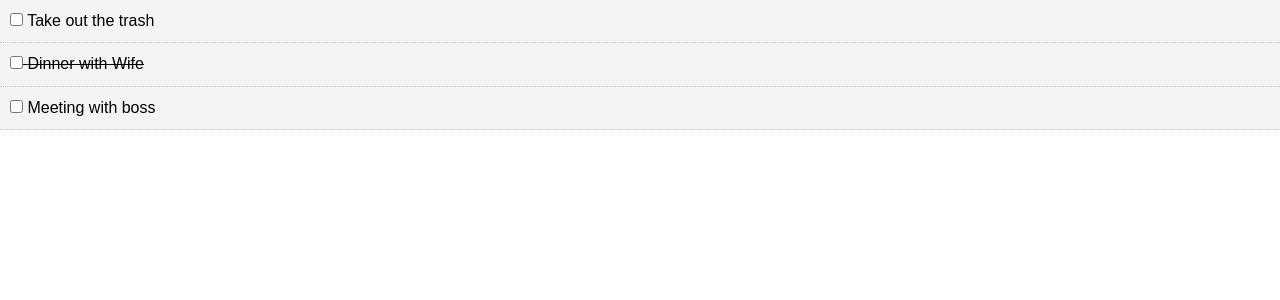
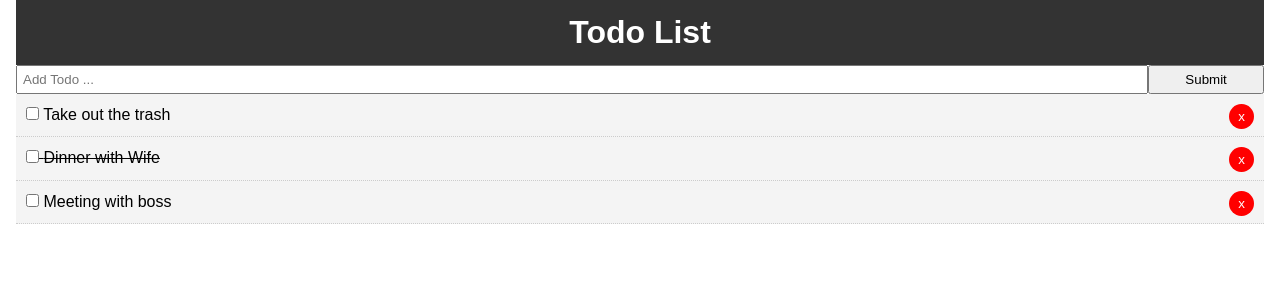
Before and after one commit to jaweed-khan/react-todo-app, a React (Create React App) app: page / in a window 1280 px wide. Shown: the top 300 px of the page. Built offline with nearby package versions, Linux system fonts and the light colour scheme.

Commit message:
todo completed with some static todos

```diff
--- a/package.json
+++ b/package.json
@@ -9,6 +9,7 @@
     "react": "^17.0.1",
     "react-dom": "^17.0.1",
     "react-scripts": "4.0.1",
+    "uuid": "^8.3.1",
     "web-vitals": "^0.2.4"
   },
   "scripts": {
--- a/src/App.css
+++ b/src/App.css
@@ -13,3 +13,20 @@
   color: #333;
   text-decoration: none;
 }
+
+.container {
+  padding: 0 1rem;
+}
+
+.btn {
+  display: 'inline-block';
+  border: 'none';
+  background: '#555';
+  color: '#fff';
+  padding: 7px, 20px;
+  cursor: pointer;
+}
+
+.btn:hover {
+  background: #666;
+}
--- a/src/App.js
+++ b/src/App.js
@@ -1,22 +1,25 @@
 import React, { Component} from 'react';
+import Header from './components/layout/Header';
 import Todos from './components/Todos';
+import AddTodo from './components/AddTodo';
+import {v4 as uuid} from "uuid";
 import './App.css';
 
 class App extends Component {
   state = {
     todos: [
       {
-        id: 1,
+        id: uuid(),
         title: 'Take out the trash',
         completed: false
       },
       {
-        id: 2,
+        id: uuid(),
         title: 'Dinner with Wife',
         completed: true
       },
       {
-        id: 3,
+        id: uuid(),
         title: 'Meeting with boss',
         completed: false
       }
@@ -38,10 +41,33 @@
     }) });
   }
 
+  /**
+   * Delete Todo
+   */
+  delTodo = (id) => {
+    this.setState({ todos: [...this.state.todos.filter(todo => todo.id !== id)] });
+  }
+
+  /**
+   * AddTodo
+   */
+  addTodo = (title) => {
+    const newTodo = {
+      id: uuid(),
+      title: title,
+      completed: false
+    }
+    this.setState({ todos: [...this.state.todos, newTodo] });
+  }
+
   render(){
     return (
       <div className="App">
-       <Todos todos={this.state.todos} markComplete={this.markComplete}/>
+        <div className="container">
+        <Header />
+        <AddTodo addTodo={this.addTodo}/>
+       <Todos todos={this.state.todos} markComplete={this.markComplete} delTodo={this.delTodo}/>
+      </div>
       </div>
     );
   }
--- /dev/null
+++ b/src/components/AddTodo.js
@@ -0,0 +1,36 @@
+import React, { Component } from 'react'
+
+export class AddTodo extends Component {
+
+    state = {
+        title: ''
+    }
+    /**
+     *
+     * For single form field
+     */
+    //onChange = (e) => this.setState({ title: e.target.value });
+
+    /**
+     * IF we have multiple form fields we can use this below
+     */
+    onChange = (e) => this.setState({ [e.target.name]: e.target.value });
+
+    onSubmit = (e) => {
+        e.preventDefault();
+        this.props.addTodo(this.state.title);
+        this.setState({ title: '' });
+        e.target.reset();
+    }
+
+    render() {
+        return (
+            <form onSubmit={this.onSubmit} style={{display:'flex'}}>
+                <input type="text" name="title" placeholder="Add Todo ..." style={{flex: '10', padding: '5px'}} value={this.state.value} onChange={this.onChange}/>
+                <input type="submit" value="Submit" className="btn" style={{flex: '1' }} />
+            </form>
+        )
+    }
+}
+
+export default AddTodo
--- a/src/components/TodoItem.js
+++ b/src/components/TodoItem.js
@@ -39,7 +39,9 @@
             <div style={ this.getStyle()}>
                 <p>
                     <input type="checkbox" onChange={this.props.markComplete.bind(this, id )} /> {' '}
-                    {title}</p>
+                    {title}
+                    <button onClick={this.props.delTodo.bind(this, id)} style={btnStyle}>x</button>
+                </p>
             </div>
         )
 
@@ -61,4 +63,14 @@
     todo: PropTypes.object.isRequired
 }
 
+const btnStyle = {
+    background: '#ff0000',
+    color: '#fff',
+    border: 'none',
+    padding: '5px 9px',
+    borderRadius: '50%',
+    cursor: 'pointer',
+    float: 'right'
+}
+
 export default TodoItem;
--- a/src/components/Todos.js
+++ b/src/components/Todos.js
@@ -5,7 +5,7 @@
 class Todos extends Component {
   render() {
     return this.props.todos.map((todo) => (
-        <TodoItem key={todo.id} todo={todo} markComplete={this.props.markComplete}/>
+        <TodoItem key={todo.id} todo={todo} markComplete={this.props.markComplete} delTodo={this.props.delTodo}/>
     ));
   }
 }
--- /dev/null
+++ b/src/components/layout/Header.js
@@ -0,0 +1,18 @@
+import React from 'react';
+
+function Header(){
+    return (
+        <header style={headerStyle}>
+            <h1>Todo List</h1>
+        </header>
+    )
+}
+
+const headerStyle = {
+    background: '#333',
+    color: '#fff',
+    textAlign: 'center',
+    padding: '10px'
+}
+
+export default Header;
```
Also changed, not shown: 2 other files (tests, documents, lock files or other folders).
